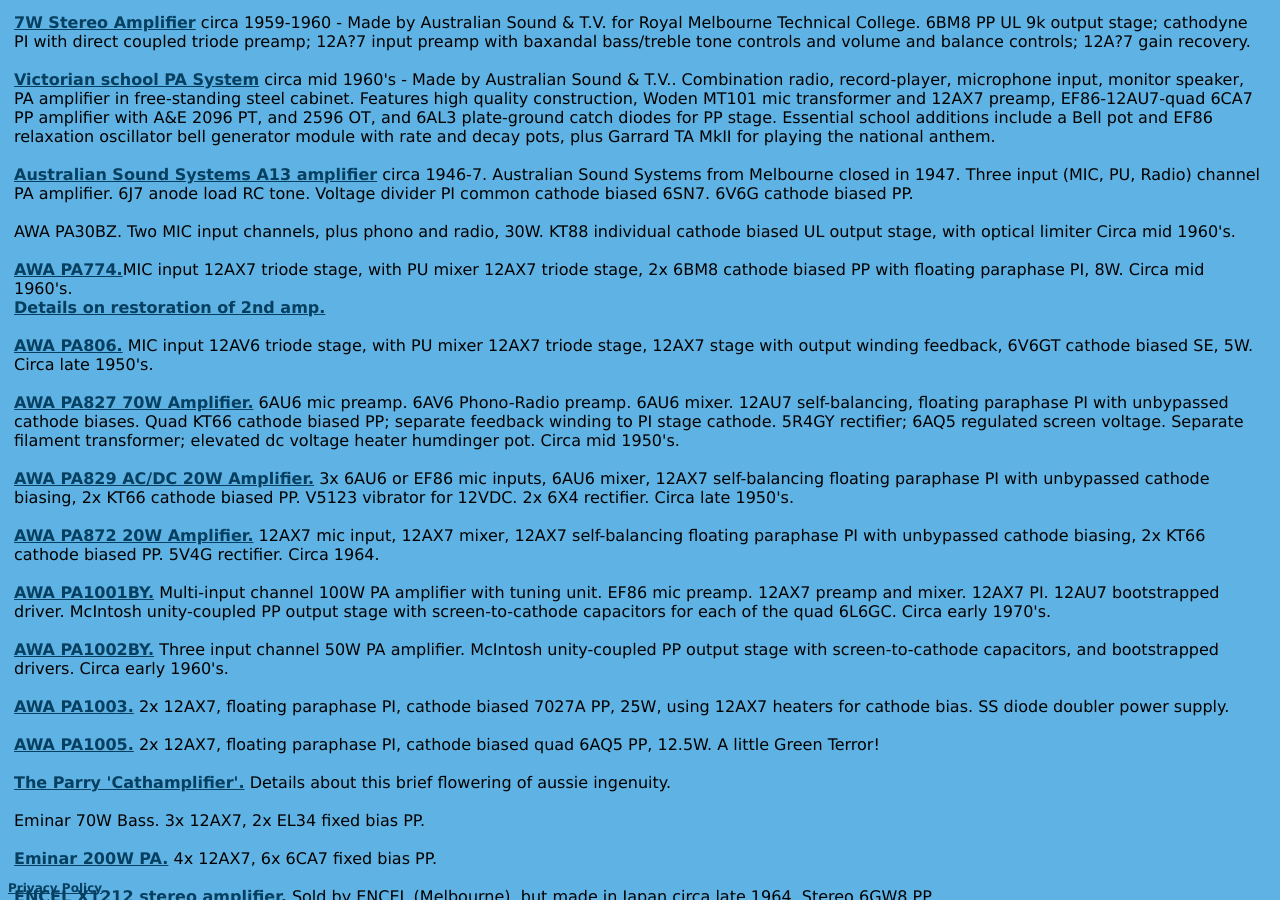
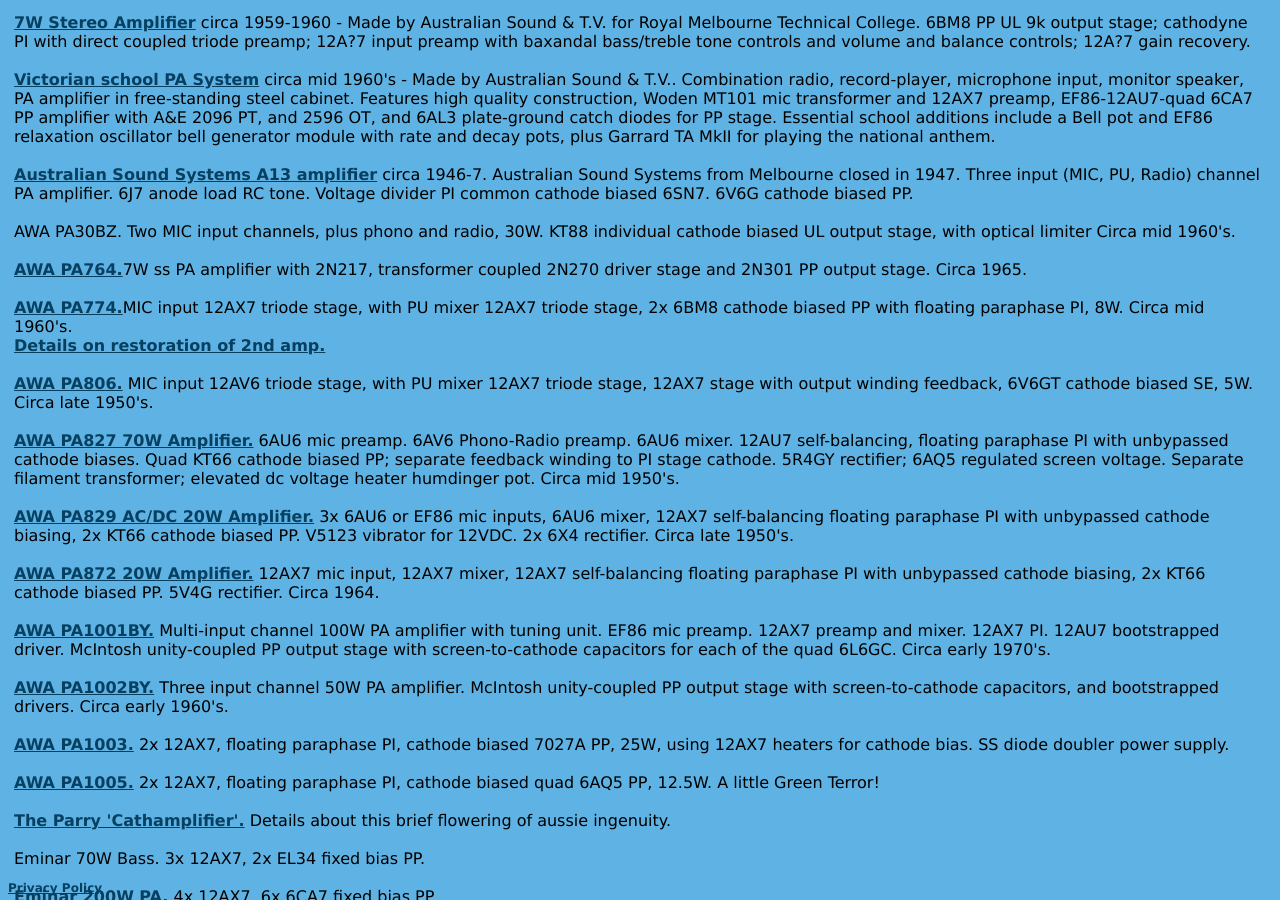
Before and after one commit to michael-robbins/michael-robbins.github.io, a Jekyll site: the page built from projects/amplifier.html, in a window 1280 px wide and 900 px high, scrolled down 755 px. Built offline with Jekyll 4.4.1, drawn with Linux system fonts in a browser that asks for light colours; some of the changed text lies outside the part shown.

Commit message:
Update amplifier.html

```diff
--- a/projects/amplifier.html
+++ b/projects/amplifier.html
@@ -50,6 +50,9 @@
       <br />
       <br />
       AWA PA30BZ.  Two MIC input channels, plus phono and radio, 30W. KT88 individual cathode biased UL output stage, with optical limiter  Circa mid 1960's.
+      <br />
+       <br />
+      <a href="/static/AWA AMPLIFIER TYPE PA746.pdf">AWA PA764.</a>7W ss PA amplifier with 2N217, transformer coupled 2N270 driver stage and 2N301 PP output stage. Circa 1965.
       <br />
       <br />
       <a href="/static/Inside rear 1a.jpg">AWA PA774.</a>MIC input 12AX7 triode stage, with PU mixer 12AX7 triode stage, 2x 6BM8 cathode biased PP with floating paraphase PI, 8W. Circa mid 1960's.
```
Also changed, not shown: other parts of projects/amplifier.html (+1 -1 lines).
